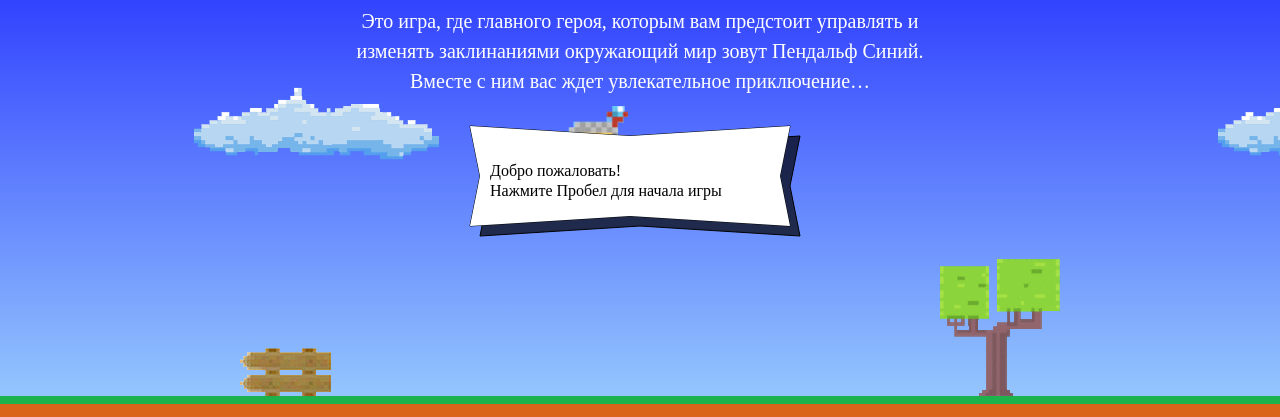
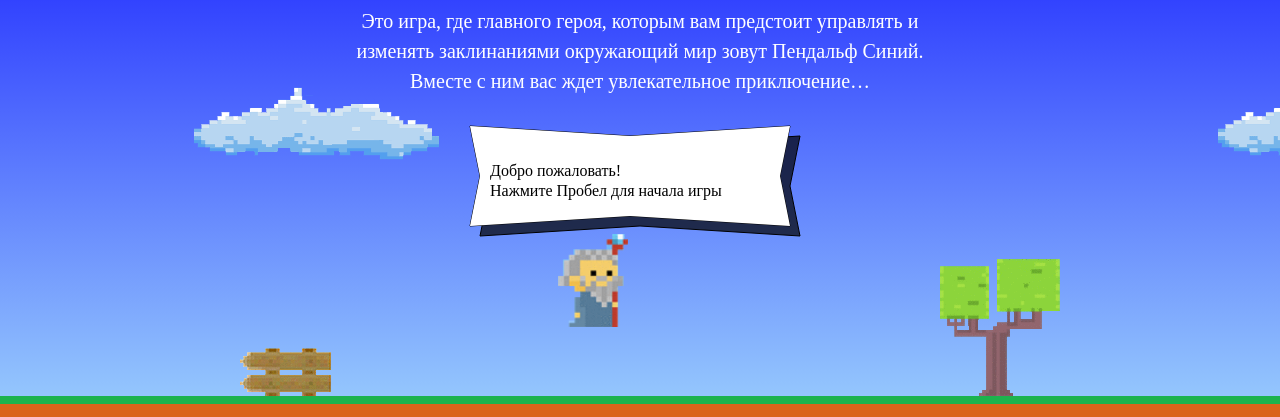
Before and after one commit to salantir/933923-code-and-magick-17, a website: page index.html in a window 1280 px wide. Shown: the part 203-620 px from the top of the page. Drawn offline with Linux system fonts and the light colour scheme; a web font is replaced by a local one.

Commit message:
Исправления №3

```diff
--- a/index.html
+++ b/index.html
@@ -181,8 +181,39 @@
   </div>
 </template>
 
-<script src="js/my.js"></script>
+<!-- <script src="js/my.js"></script> -->
+<script>
+var fireballSize = 22;
+var wizardSpeed = 3;
+var wizardWidth = 70;
+
+var getFireballSpeed = function (left) {
+  if (left) {
+    return 5;
+  }
+
+  return 2;
+};
+
+// Вычесляем высоту мага
+var getWizardHeight = function () {
+  var proportionalHeight = 1.337 * wizardWidth;
+  return proportionalHeight;
+};
+
+// Положение мага по горизонтали
+var getWizardX = function (width) {
+  var wizardX = width / 3 + wizardWidth / 2;
+  return wizardX;
+};
+
+// Положение мага по вертикали
+var getWizardY = function (height) {
+  var wizardY = (height - getWizardHeight()) * (2 / 3);
+  return wizardY;
+};
+</script>
+
 <script src="js/game.js"></script>
-
-</body>
+  </body>
 </html>
```
